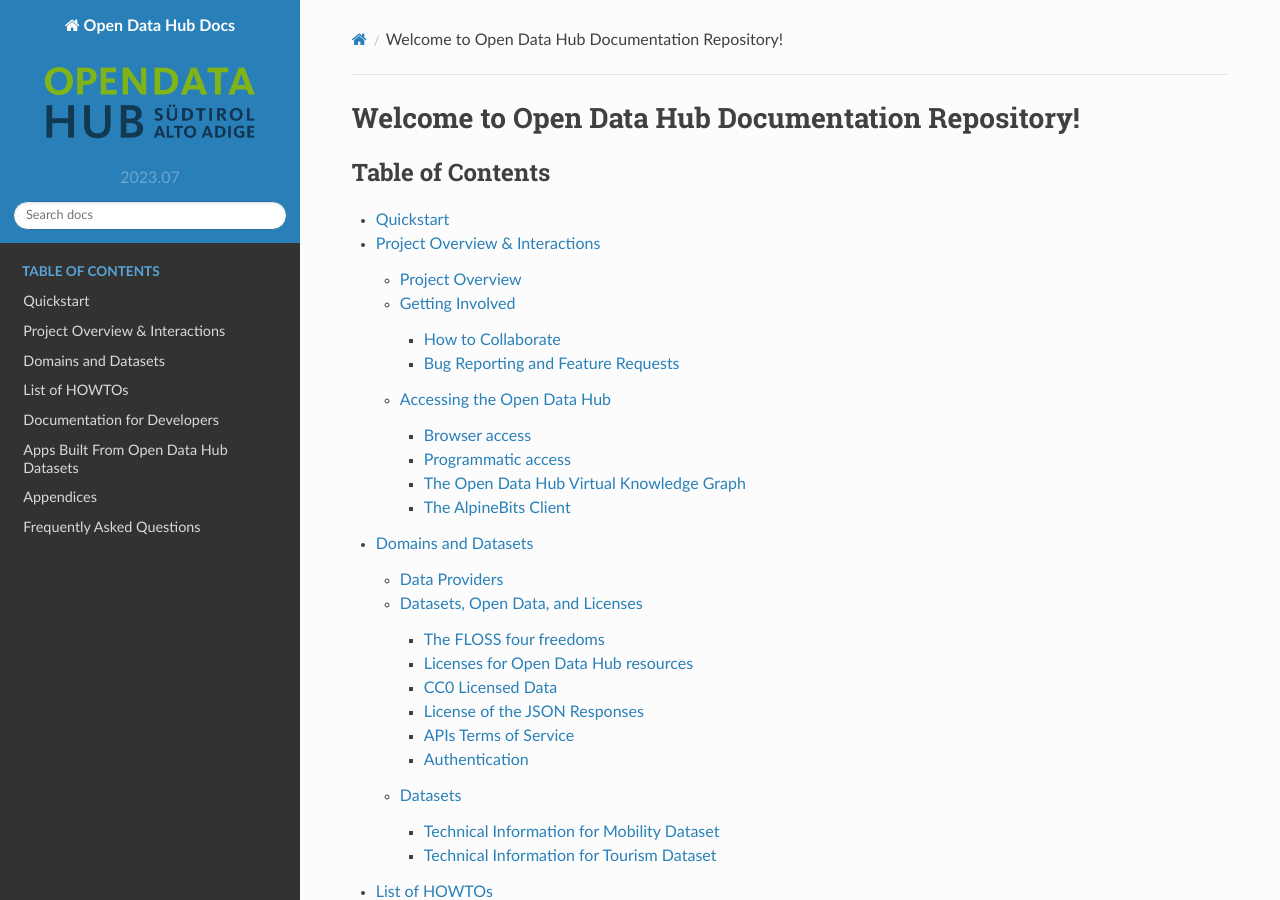
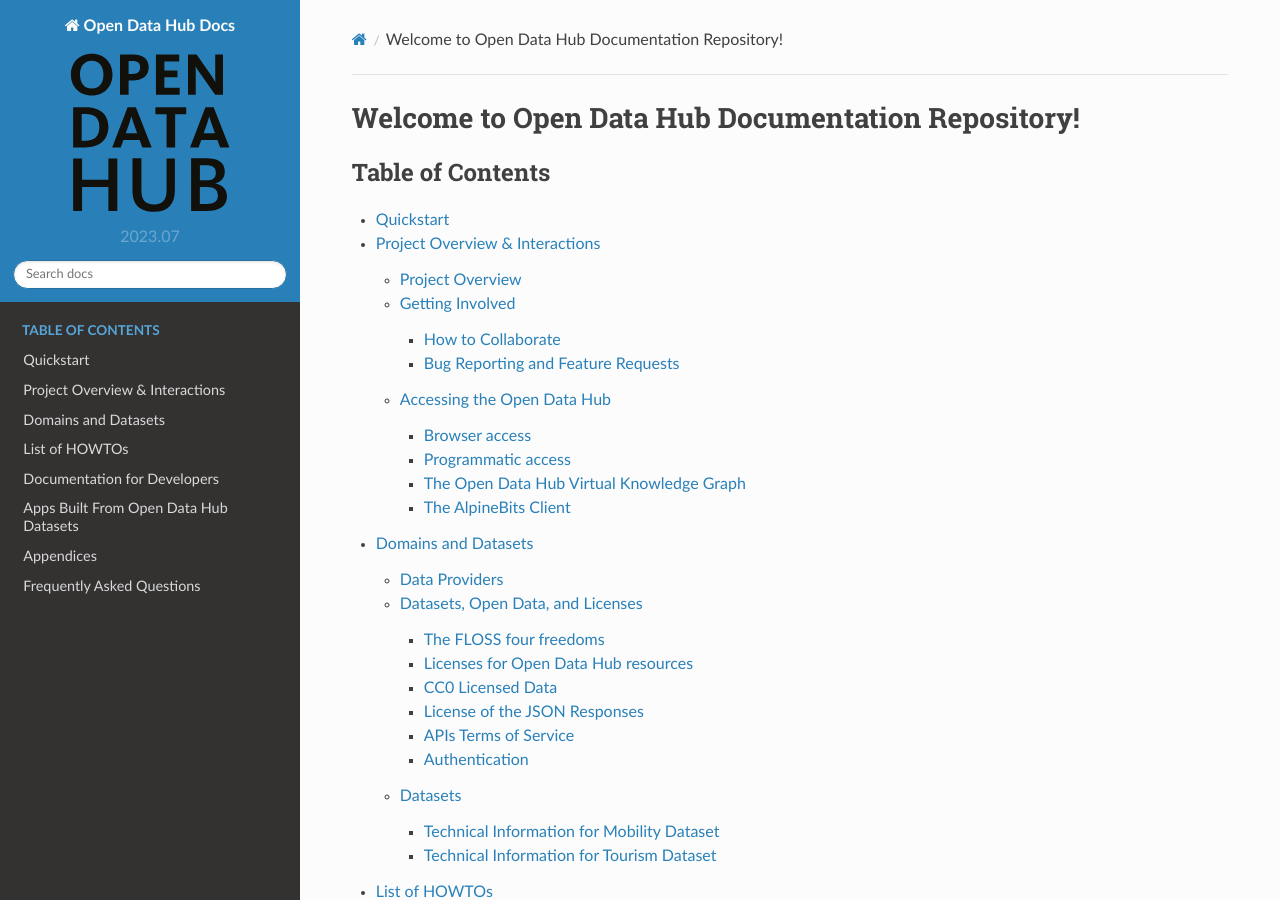
Before and after one commit to noi-techpark/odh-docs, a Sphinx documentation site: the page built from source/index.rst, in a window 1280 px wide and 900 px high. Built offline with Sphinx 7.4.7 and the Read the Docs theme 2.0.0, drawn with Linux system fonts in a browser that asks for light colours; cross-references to code outside the pages are shown as plain code.

Commit message:
replace old logo

```diff
--- a/source/conf.py
+++ b/source/conf.py
@@ -168,7 +168,7 @@ html_title = u'OpenDataHub Docs Repo'
 # The name of an image file (relative to this directory) to place at the top
 # of the sidebar.
 #
-html_logo = 'images/OpenDataHub.png'
+html_logo = 'images/opendatahub-logo.svg'
 
 # If not None, a 'Last updated on:' timestamp is inserted at every page
 # bottom, using the given strftime format.
@@ -219,7 +219,7 @@ latex_documents = [
 # The name of an image file (relative to this directory) to place at the top of
 # the title page.
 #
-latex_logo = 'images/OpenDataHub.png'
+latex_logo = 'images/opendatahub-logo.svg'
 
 latex_additional_files = [ 'odh.sty' ]
 
```
Also changed, not shown: source/images/OpenDataHub.png (deleted), source/images/opendatahub-logo.svg (added).
